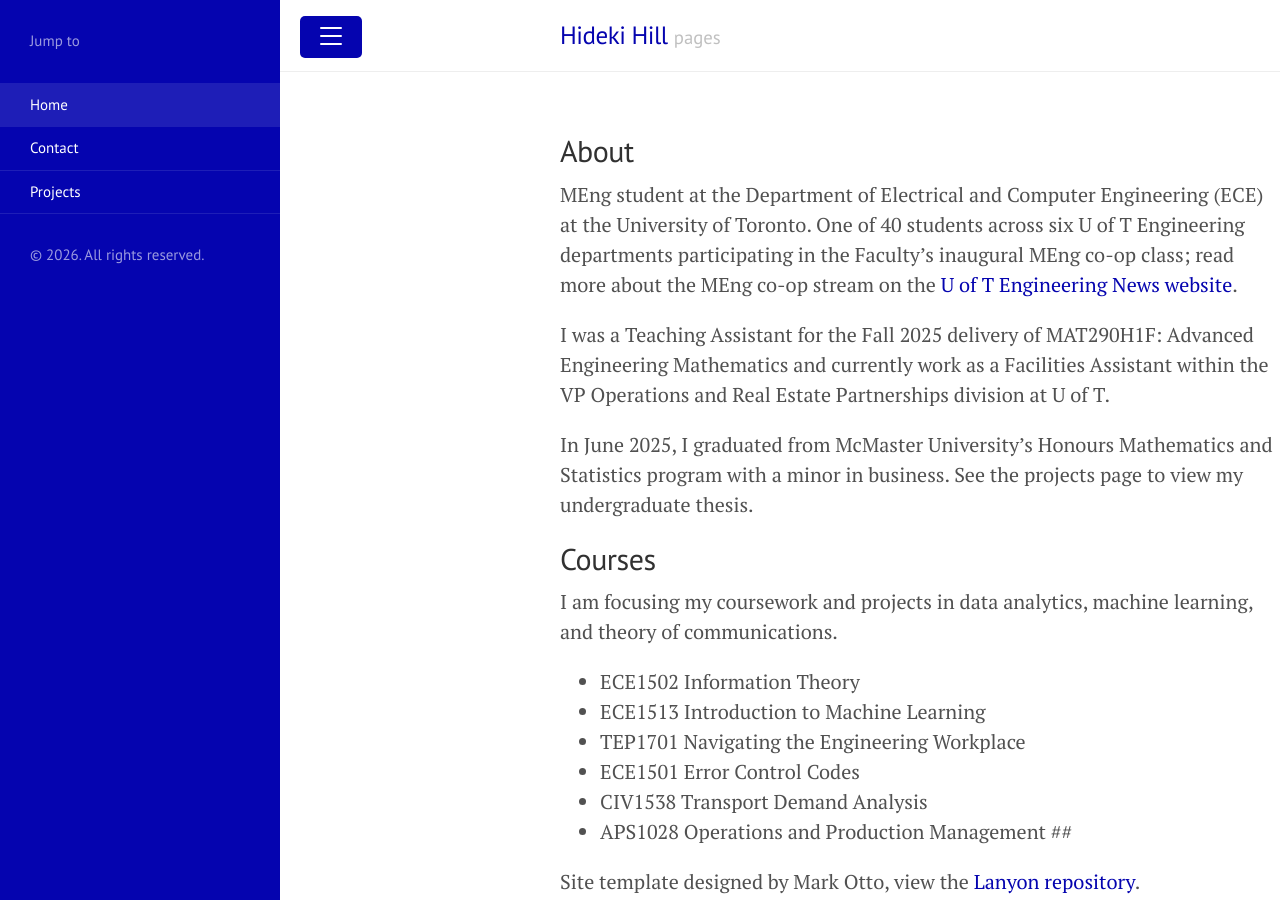
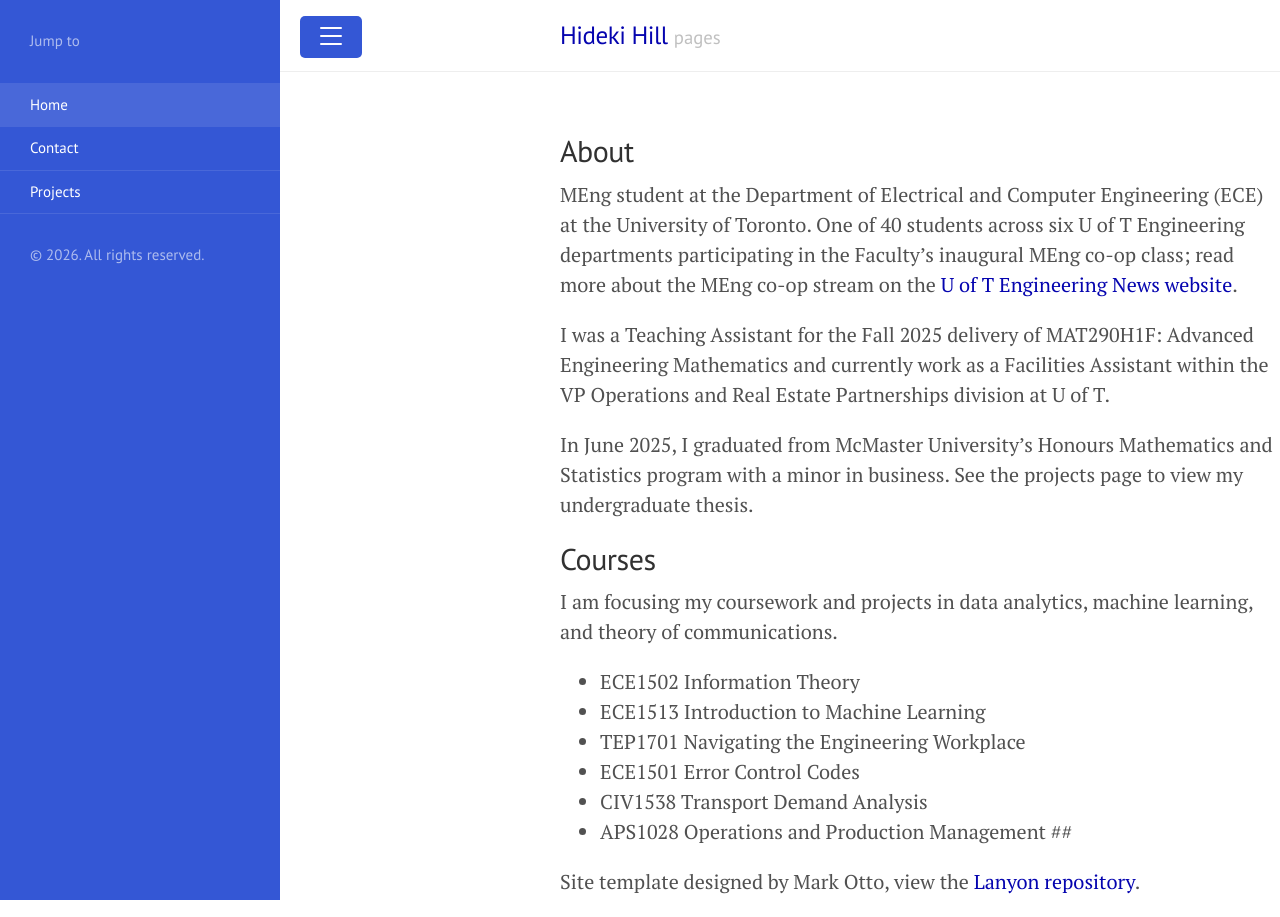
Before and after one commit to hidekihill/hidekihill.github.io, a Jekyll site: the page built from index.md, in a window 1280 px wide. Built offline with Jekyll 4.4.1, drawn with Linux system fonts in a browser that asks for light colours.

Commit message:
Update lanyon.css

```diff
--- a/public/css/lanyon.css
+++ b/public/css/lanyon.css
@@ -512,7 +512,7 @@ a.pagination-item:hover {
 .theme-base-0e .sidebar,
 .theme-base-0e .sidebar-toggle:active,
 .theme-base-0e #sidebar-checkbox:checked ~ .sidebar-toggle {
-  background-color: #0504af;
+  background-color: #3457d5;
 }
 .theme-base-0e .container a,
 .theme-base-0e .sidebar-toggle,
```
